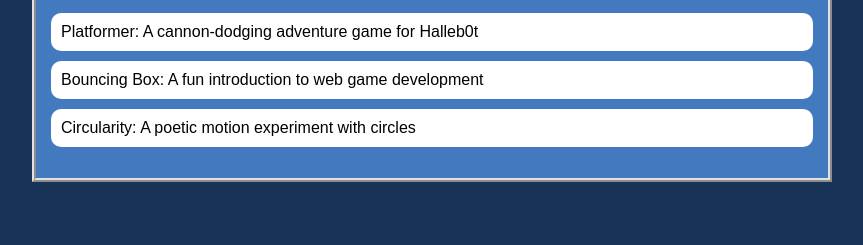
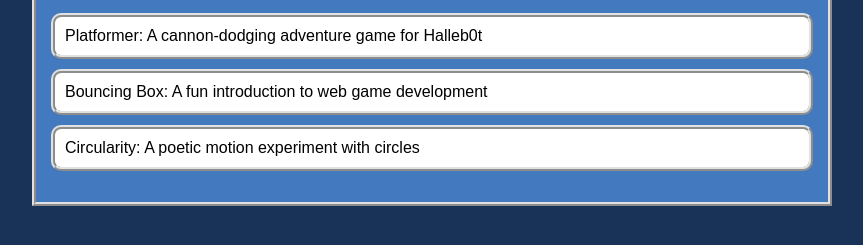
Before and after one commit to Mire51054/Mire51054.github.io, a plain HTML site: page portfolio.html in a window 1280 px wide. Shown: the part 153-398 px from the top of the page, without its empty margins (208-1071 px from the left). Drawn offline with Linux system fonts and the light colour scheme.

Commit message:
8/15 update 2

```diff
--- a/style.css
+++ b/style.css
@@ -95,6 +95,7 @@ h2, h3 {
   padding: 10px;
   border-radius: 10px;
   margin-bottom: 10px;
+  border: 4px rgb(225, 225, 225) ridge;
 }
 
 #portfolio li:hover {
```
